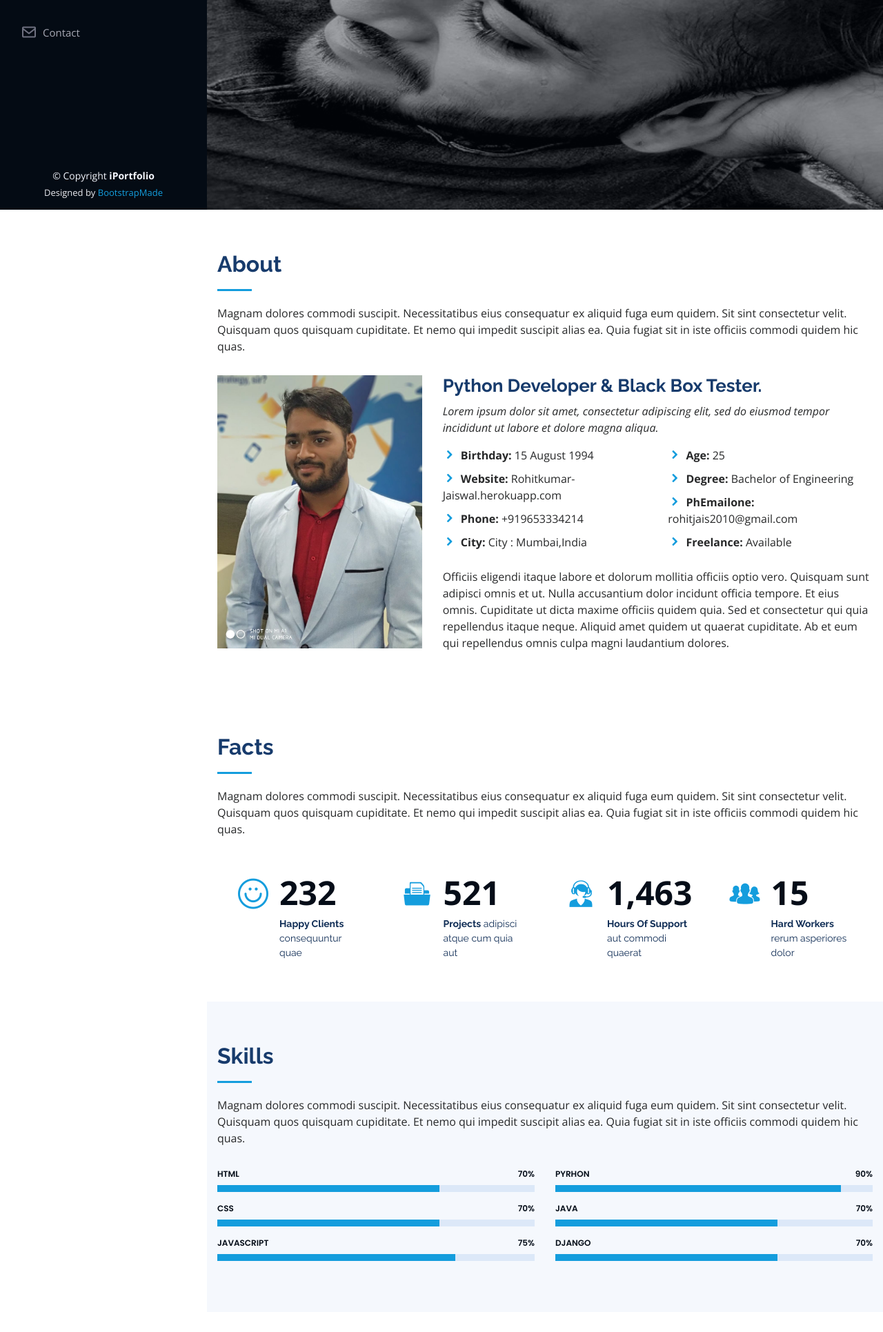
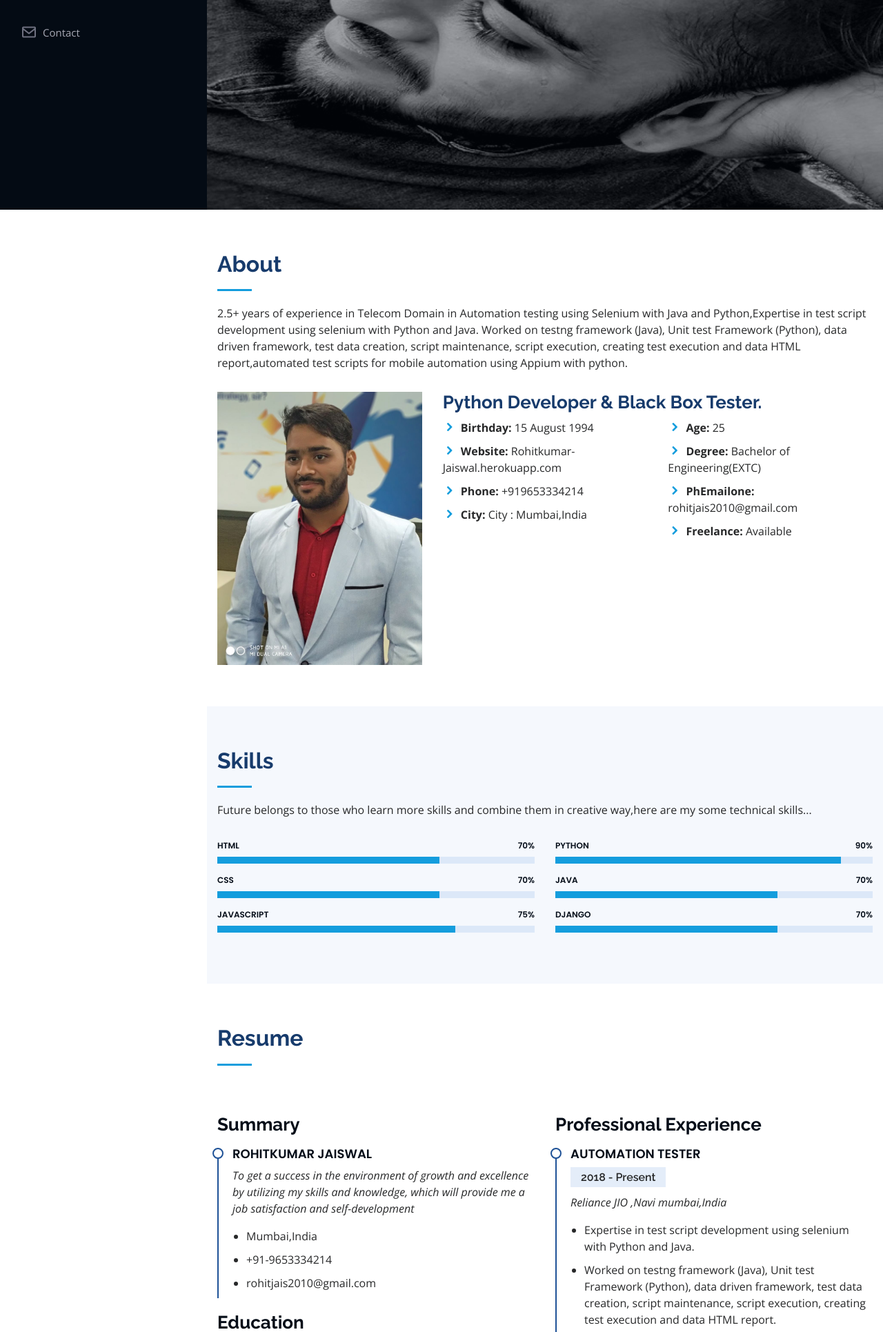
Before and after one commit to Rohitstar2050/profile, a Flask app: page / in a window 1280 px wide. Shown: the part 496-2427 px from the top of the page at 69% size. Run offline with Flask 2, Linux system fonts and the light colour scheme; some libraries are stand-ins or nearby versions.

Commit message:
Add files via upload

```diff
--- a/templates/index.html
+++ b/templates/index.html
@@ -88,7 +88,7 @@
 
         <div class="section-title">
           <h2>About</h2>
-          <p>Magnam dolores commodi suscipit. Necessitatibus eius consequatur ex aliquid fuga eum quidem. Sit sint consectetur velit. Quisquam quos quisquam cupiditate. Et nemo qui impedit suscipit alias ea. Quia fugiat sit in iste officiis commodi quidem hic quas.</p>
+          <p>2.5+ years of experience in Telecom Domain in Automation testing using Selenium with Java and Python,Expertise in test script development using selenium with Python and Java. Worked on testng framework (Java), Unit test Framework (Python), data driven framework, test data creation, script maintenance, script execution, creating test execution and data HTML report,automated test scripts for mobile automation using Appium with python.</p>
         </div>
 
         <div class="row">
@@ -97,10 +97,10 @@
           </div>
           <div class="col-lg-8 pt-4 pt-lg-0 content" data-aos="fade-left">
             <h3>Python Developer &amp; Black Box Tester.</h3>
-            <p class="font-italic">
-              Lorem ipsum dolor sit amet, consectetur adipiscing elit, sed do eiusmod tempor incididunt ut labore et dolore
-              magna aliqua.
-            </p>
+<!--            <p class="font-italic">-->
+<!--              Lorem ipsum dolor sit amet, consectetur adipiscing elit, sed do eiusmod tempor incididunt ut labore et dolore-->
+<!--              magna aliqua.-->
+<!--            </p>-->
             <div class="row">
               <div class="col-lg-6">
                 <ul>
@@ -113,69 +113,69 @@
               <div class="col-lg-6">
                 <ul>
                   <li><i class="icofont-rounded-right"></i> <strong>Age:</strong> 25</li>
-                  <li><i class="icofont-rounded-right"></i> <strong>Degree:</strong> Bachelor of Engineering</li>
+                  <li><i class="icofont-rounded-right"></i> <strong>Degree:</strong> Bachelor of Engineering(EXTC)</li>
                   <li><i class="icofont-rounded-right"></i> <strong>PhEmailone:</strong> rohitjais2010@gmail.com</li>
                   <li><i class="icofont-rounded-right"></i> <strong>Freelance:</strong> Available</li>
                 </ul>
               </div>
             </div>
-            <p>
-              Officiis eligendi itaque labore et dolorum mollitia officiis optio vero. Quisquam sunt adipisci omnis et ut. Nulla accusantium dolor incidunt officia tempore. Et eius omnis.
-              Cupiditate ut dicta maxime officiis quidem quia. Sed et consectetur qui quia repellendus itaque neque. Aliquid amet quidem ut quaerat cupiditate. Ab et eum qui repellendus omnis culpa magni laudantium dolores.
-            </p>
+<!--            <p>-->
+<!--              Officiis eligendi itaque labore et dolorum mollitia officiis optio vero. Quisquam sunt adipisci omnis et ut. Nulla accusantium dolor incidunt officia tempore. Et eius omnis.-->
+<!--              Cupiditate ut dicta maxime officiis quidem quia. Sed et consectetur qui quia repellendus itaque neque. Aliquid amet quidem ut quaerat cupiditate. Ab et eum qui repellendus omnis culpa magni laudantium dolores.-->
+<!--            </p>-->
           </div>
         </div>
 
       </div>
     </section><!-- End About Section -->
 
-    <!-- ======= Facts Section ======= -->
-    <section id="facts" class="facts">
-      <div class="container">
+<!--    &lt;!&ndash; ======= Facts Section ======= &ndash;&gt;-->
+<!--    <section id="facts" class="facts">-->
+<!--      <div class="container">-->
 
-        <div class="section-title">
-          <h2>Facts</h2>
-          <p>Magnam dolores commodi suscipit. Necessitatibus eius consequatur ex aliquid fuga eum quidem. Sit sint consectetur velit. Quisquam quos quisquam cupiditate. Et nemo qui impedit suscipit alias ea. Quia fugiat sit in iste officiis commodi quidem hic quas.</p>
-        </div>
+<!--        <div class="section-title">-->
+<!--          <h2>Facts</h2>-->
+<!--          <p>Magnam dolores commodi suscipit. Necessitatibus eius consequatur ex aliquid fuga eum quidem. Sit sint consectetur velit. Quisquam quos quisquam cupiditate. Et nemo qui impedit suscipit alias ea. Quia fugiat sit in iste officiis commodi quidem hic quas.</p>-->
+<!--        </div>-->
 
-        <div class="row no-gutters">
+<!--        <div class="row no-gutters">-->
 
-          <div class="col-lg-3 col-md-6 d-md-flex align-items-md-stretch" data-aos="fade-up">
-            <div class="count-box">
-              <i class="icofont-simple-smile"></i>
-              <span data-toggle="counter-up">232</span>
-              <p><strong>Happy Clients</strong> consequuntur quae</p>
-            </div>
-          </div>
+<!--          <div class="col-lg-3 col-md-6 d-md-flex align-items-md-stretch" data-aos="fade-up">-->
+<!--            <div class="count-box">-->
+<!--              <i class="icofont-simple-smile"></i>-->
+<!--              <span data-toggle="counter-up">232</span>-->
+<!--              <p><strong>Happy Clients</strong> consequuntur quae</p>-->
+<!--            </div>-->
+<!--          </div>-->
 
-          <div class="col-lg-3 col-md-6 d-md-flex align-items-md-stretch" data-aos="fade-up" data-aos-delay="100">
-            <div class="count-box">
-              <i class="icofont-document-folder"></i>
-              <span data-toggle="counter-up">521</span>
-              <p><strong>Projects</strong> adipisci atque cum quia aut</p>
-            </div>
-          </div>
+<!--          <div class="col-lg-3 col-md-6 d-md-flex align-items-md-stretch" data-aos="fade-up" data-aos-delay="100">-->
+<!--            <div class="count-box">-->
+<!--              <i class="icofont-document-folder"></i>-->
+<!--              <span data-toggle="counter-up">521</span>-->
+<!--              <p><strong>Projects</strong> adipisci atque cum quia aut</p>-->
+<!--            </div>-->
+<!--          </div>-->
 
-          <div class="col-lg-3 col-md-6 d-md-flex align-items-md-stretch" data-aos="fade-up" data-aos-delay="200">
-            <div class="count-box">
-              <i class="icofont-live-support"></i>
-              <span data-toggle="counter-up">1,463</span>
-              <p><strong>Hours Of Support</strong> aut commodi quaerat</p>
-            </div>
-          </div>
+<!--          <div class="col-lg-3 col-md-6 d-md-flex align-items-md-stretch" data-aos="fade-up" data-aos-delay="200">-->
+<!--            <div class="count-box">-->
+<!--              <i class="icofont-live-support"></i>-->
+<!--              <span data-toggle="counter-up">1,463</span>-->
+<!--              <p><strong>Hours Of Support</strong> aut commodi quaerat</p>-->
+<!--            </div>-->
+<!--          </div>-->
 
-          <div class="col-lg-3 col-md-6 d-md-flex align-items-md-stretch" data-aos="fade-up" data-aos-delay="300">
-            <div class="count-box">
-              <i class="icofont-users-alt-5"></i>
-              <span data-toggle="counter-up">15</span>
-              <p><strong>Hard Workers</strong> rerum asperiores dolor</p>
-            </div>
-          </div>
+<!--          <div class="col-lg-3 col-md-6 d-md-flex align-items-md-stretch" data-aos="fade-up" data-aos-delay="300">-->
+<!--            <div class="count-box">-->
+<!--              <i class="icofont-users-alt-5"></i>-->
+<!--              <span data-toggle="counter-up">15</span>-->
+<!--              <p><strong>Hard Workers</strong> rerum asperiores dolor</p>-->
+<!--            </div>-->
+<!--          </div>-->
 
-        </div>
+<!--        </div>-->
 
-      </div>
-    </section><!-- End Facts Section -->
+<!--      </div>-->
+<!--    </section>&lt;!&ndash; End Facts Section &ndash;&gt;-->
 
     <!-- ======= Skills Section ======= -->
     <section id="skills" class="skills section-bg">
@@ -183,7 +183,7 @@
 
         <div class="section-title">
           <h2>Skills</h2>
-          <p>Magnam dolores commodi suscipit. Necessitatibus eius consequatur ex aliquid fuga eum quidem. Sit sint consectetur velit. Quisquam quos quisquam cupiditate. Et nemo qui impedit suscipit alias ea. Quia fugiat sit in iste officiis commodi quidem hic quas.</p>
+          <p>Future belongs to those who learn more skills and combine them in creative way,here are my some technical skills...</p>
         </div>
 
         <div class="row skills-content">
@@ -216,7 +216,7 @@
           <div class="col-lg-6" data-aos="fade-up" data-aos-delay="100">
 
             <div class="progress">
-              <span class="skill">Pyrhon <i class="val">90%</i></span>
+              <span class="skill">Python <i class="val">90%</i></span>
               <div class="progress-bar-wrap">
                 <div class="progress-bar" role="progressbar" aria-valuenow="90" aria-valuemin="0" aria-valuemax="100"></div>
               </div>
@@ -249,58 +249,58 @@
 
         <div class="section-title">
           <h2>Resume</h2>
-          <p>Magnam dolores commodi suscipit. Necessitatibus eius consequatur ex aliquid fuga eum quidem. Sit sint consectetur velit. Quisquam quos quisquam cupiditate. Et nemo qui impedit suscipit alias ea. Quia fugiat sit in iste officiis commodi quidem hic quas.</p>
+<!--          <p>Magnam dolores commodi suscipit. Necessitatibus eius consequatur ex aliquid fuga eum quidem. Sit sint consectetur velit. Quisquam quos quisquam cupiditate. Et nemo qui impedit suscipit alias ea. Quia fugiat sit in iste officiis commodi quidem hic quas.</p>-->
         </div>
 
         <div class="row">
           <div class="col-lg-6" data-aos="fade-up">
-            <h3 class="resume-title">Sumary</h3>
+            <h3 class="resume-title">Summary</h3>
             <div class="resume-item pb-0">
               <h4>Rohitkumar Jaiswal</h4>
-              <p><em>Innovative and deadline-driven Graphic Designer with 3+ years of experience designing and developing user-centered digital/print marketing material from initial concept to final, polished deliverable.</em></p>
+              <p><em>To get a success in the environment of growth and excellence by utilizing my skills and knowledge, which will provide me a job satisfaction and self-development</em></p>
               <ul>
-                <li>Portland par 127,Orlando, FL</li>
-                <li>(123) 456-7891</li>
-                <li>alice.barkley@example.com</li>
+                <li>Mumbai,India</li>
+                <li>+91-9653334214</li>
+                <li>rohitjais2010@gmail.com</li>
               </ul>
             </div>
 
             <h3 class="resume-title">Education</h3>
             <div class="resume-item">
-              <h4>Master of Fine Arts &amp; Graphic Design</h4>
-              <h5>2015 - 2016</h5>
-              <p><em>Rochester Institute of Technology, Rochester, NY</em></p>
-              <p>Qui deserunt veniam. Et sed aliquam labore tempore sed quisquam iusto autem sit. Ea vero voluptatum qui ut dignissimos deleniti nerada porti sand markend</p>
+              <h4>Bachelor of Engineering</h4>
+              <h5>2013 - 2017</h5>
+              <p><em>Lokmanya Tilak college of Engineering,Navi Mumbai</em></p>
+              <p>I have completed Bachelor of engineering in Electronics and communication from Lokmanya tilak college of engineering with distinction</p>
             </div>
             <div class="resume-item">
-              <h4>Bachelor of Fine Arts &amp; Graphic Design</h4>
-              <h5>2010 - 2014</h5>
-              <p><em>Rochester Institute of Technology, Rochester, NY</em></p>
-              <p>Quia nobis sequi est occaecati aut. Repudiandae et iusto quae reiciendis et quis Eius vel ratione eius unde vitae rerum voluptates asperiores voluptatem Earum molestiae consequatur neque etlon sader mart dila</p>
+              <h4>Maharashtra State board(H.S.C)</h4>
+              <h5>2011 - 2013</h5>
+              <p><em>G.V.M college of science and commerce</em></p>
+              <p>Completed HSC with major subjects like physics,maths,chemistry, IT with 75.86%</p>
             </div>
           </div>
           <div class="col-lg-6" data-aos="fade-up" data-aos-delay="100">
             <h3 class="resume-title">Professional Experience</h3>
             <div class="resume-item">
-              <h4>Senior graphic design specialist</h4>
-              <h5>2019 - Present</h5>
-              <p><em>Experion, New York, NY </em></p>
+              <h4>Automation Tester</h4>
+              <h5>2018 - Present</h5>
+              <p><em>Reliance JIO ,Navi mumbai,India </em></p>
               <ul>
-                <li>Lead in the design, development, and implementation of the graphic, layout, and production communication materials</li>
-                <li>Delegate tasks to the 7 members of the design team and provide counsel on all aspects of the project. </li>
-                <li>Supervise the assessment of all graphic materials in order to ensure quality and accuracy of the design</li>
-                <li>Oversee the efficient use of production project budgets ranging from $2,000 - $25,000</li>
+                <li>Expertise in test script development using selenium with Python and Java.</li>
+                <li>Worked on testng framework (Java), Unit test Framework (Python), data driven framework, test data creation, script maintenance, script execution, creating test execution and data HTML report.</li>
+                <li>Automated test scripts for mobile automation using Appium with python.</li>
+                <li>Exposure to SDLC and STLC process</li>
               </ul>
             </div>
             <div class="resume-item">
-              <h4>Graphic design specialist</h4>
+              <h4>System Integration Tester</h4>
               <h5>2017 - 2018</h5>
-              <p><em>Stepping Stone Advertising, New York, NY</em></p>
+              <p><em>Reliance JIO ,Navi mumbai,India</em></p>
               <ul>
-                <li>Developed numerous marketing programs (logos, brochures,infographics, presentations, and advertisements).</li>
-                <li>Managed up to 5 projects or tasks at a given time while under pressure</li>
-                <li>Recommended and consulted with clients on the most appropriate graphic design</li>
-                <li>Created 4+ design presentations and proposals a month for clients and account managers</li>
+                <li>Execution, Reporting and tracking test cases and defects on daily basis</li>
+                <li>Integration, Regression, User acceptance, Functional and Non Functional testing of all impacted systems/components in each delivery.</li>
+                <li>Creating and maintaining exit reports in CCM.</li>
+                <li>Preparing daily progress, defect status reports and publishing to the respective stakeholders.</li>
               </ul>
             </div>
           </div>
@@ -315,7 +315,7 @@
 
         <div class="section-title">
           <h2>Portfolio</h2>
-          <p>Magnam dolores commodi suscipit. Necessitatibus eius consequatur ex aliquid fuga eum quidem. Sit sint consectetur velit. Quisquam quos quisquam cupiditate. Et nemo qui impedit suscipit alias ea. Quia fugiat sit in iste officiis commodi quidem hic quas.</p>
+<!--          <p>Magnam dolores commodi suscipit. Necessitatibus eius consequatur ex aliquid fuga eum quidem. Sit sint consectetur velit. Quisquam quos quisquam cupiditate. Et nemo qui impedit suscipit alias ea. Quia fugiat sit in iste officiis commodi quidem hic quas.</p>-->
         </div>
 
         <div class="row" data-aos="fade-up">
@@ -548,7 +548,7 @@
 
         <div class="section-title">
           <h2>Contact</h2>
-          <p>Magnam dolores commodi suscipit. Necessitatibus eius consequatur ex aliquid fuga eum quidem. Sit sint consectetur velit. Quisquam quos quisquam cupiditate. Et nemo qui impedit suscipit alias ea. Quia fugiat sit in iste officiis commodi quidem hic quas.</p>
+<!--          <p>Magnam dolores commodi suscipit. Necessitatibus eius consequatur ex aliquid fuga eum quidem. Sit sint consectetur velit. Quisquam quos quisquam cupiditate. Et nemo qui impedit suscipit alias ea. Quia fugiat sit in iste officiis commodi quidem hic quas.</p>-->
         </div>
 
         <div class="row" data-aos="fade-in">
@@ -558,19 +558,19 @@
               <div class="address">
                 <i class="icofont-google-map"></i>
                 <h4>Location:</h4>
-                <p>A108 Adam Street, New York, NY 535022</p>
+                <p>Mumbai,Maharashtra,India</p>
               </div>
 
               <div class="email">
                 <i class="icofont-envelope"></i>
                 <h4>Email:</h4>
-                <p>info@example.com</p>
+                <p>rohitjais2010@gmail.com</p>
               </div>
 
               <div class="phone">
                 <i class="icofont-phone"></i>
                 <h4>Call:</h4>
-                <p>+1 5589 55488 55s</p>
+                <p>+919653334214</p>
               </div>
 
               <iframe src="https://www.google.com/maps/embed?pb=!1m14!1m8!1m3!1d12097.433213460943!2d-74.0062269!3d40.7101282!3m2!1i1024!2i768!4f13.1!3m3!1m2!1s0x0%3A0xb89d1fe6bc499443!2sDowntown+Conference+Center!5e0!3m2!1smk!2sbg!4v1539943755621" frameborder="0" style="border:0; width: 100%; height: 290px;" allowfullscreen></iframe>
@@ -621,15 +621,15 @@
   <!-- ======= Footer ======= -->
   <footer id="footer">
     <div class="container">
-      <div class="copyright">
-        &copy; Copyright <strong><span>iPortfolio</span></strong>
-      </div>
-      <div class="credits">
-        <!-- All the links in the footer should remain intact. -->
-        <!-- You can delete the links only if you purchased the pro version. -->
-        <!-- Licensing information: https://bootstrapmade.com/license/ -->
-        <!-- Purchase the pro version with working PHP/AJAX contact form: https://bootstrapmade.com/iportfolio-bootstrap-portfolio-websites-template/ -->
-        Designed by <a href="https://bootstrapmade.com/">BootstrapMade</a>
+<!--      <div class="copyright">-->
+<!--        &copy; Copyright <strong><span>iPortfolio</span></strong>-->
+<!--      </div>-->
+<!--      <div class="credits">-->
+<!--        &lt;!&ndash; All the links in the footer should remain intact. &ndash;&gt;-->
+<!--        &lt;!&ndash; You can delete the links only if you purchased the pro version. &ndash;&gt;-->
+<!--        &lt;!&ndash; Licensing information: https://bootstrapmade.com/license/ &ndash;&gt;-->
+<!--        &lt;!&ndash; Purchase the pro version with working PHP/AJAX contact form: https://bootstrapmade.com/iportfolio-bootstrap-portfolio-websites-template/ &ndash;&gt;-->
+<!--        Designed by <a href="https://bootstrapmade.com/">BootstrapMade</a>-->
       </div>
     </div>
   </footer><!-- End  Footer -->
```
